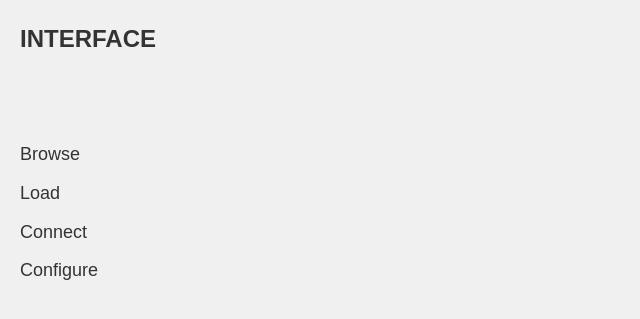
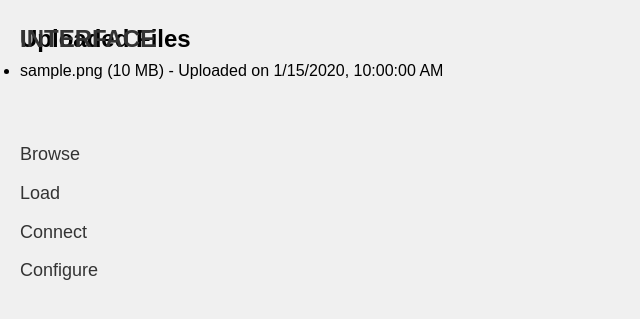
Before and after one commit to NitinGupta75/replit-test1, a FastAPI app: page / in a window 1280 px wide. Shown: the top 319 px of the page, without its empty margins (0-640 px from the left). Run offline with FastAPI, Linux system fonts and the light colour scheme; tables that the repository leaves empty hold one stand-in row (values such as "Sample post").

Commit message:
Agent step completed: Implement a feature to list all uploaded files

```diff
--- a/main.py
+++ b/main.py
@@ -65,6 +65,25 @@
 
     return JSONResponse(content={"message": "File uploaded successfully", "file_id": new_file.id})
 
+@app.get("/list_files")
+async def list_files():
+    db = SessionLocal()
+    files = db.query(UploadedFile).all()
+    db.close()
+
+    file_list = [
+        {
+            "id": file.id,
+            "file_name": file.file_name,
+            "uploaded_date": file.uploaded_date.isoformat(),
+            "size_mb": round(file.size_mb, 2),
+            "file_type": file.file_type
+        }
+        for file in files
+    ]
+
+    return JSONResponse(content={"files": file_list})
+
 if __name__ == "__main__":
     import uvicorn
     uvicorn.run(app, host="0.0.0.0", port=5000)
--- a/static/script.js
+++ b/static/script.js
@@ -7,6 +7,7 @@
     const fileInput = document.getElementById('file-input');
     const fileUploadBtn = document.getElementById('file-upload-btn');
     const googleDriveBtn = document.getElementById('google-drive-btn');
+    const fileList = document.getElementById('file-list');
 
     loadOption.addEventListener('click', function(e) {
         e.preventDefault();
@@ -71,10 +72,34 @@
         .then(data => {
             console.log('File uploaded successfully:', data);
             alert('File uploaded successfully!');
+            fetchFileList(); // Fetch the updated file list after successful upload
         })
         .catch(error => {
             console.error('Error uploading file:', error);
             alert('Error uploading file. Please try again.');
         });
     }
+
+    function fetchFileList() {
+        fetch('/list_files')
+            .then(response => response.json())
+            .then(data => {
+                updateFileList(data.files);
+            })
+            .catch(error => {
+                console.error('Error fetching file list:', error);
+            });
+    }
+
+    function updateFileList(files) {
+        fileList.innerHTML = ''; // Clear existing list
+        files.forEach(file => {
+            const li = document.createElement('li');
+            li.textContent = `${file.file_name} (${file.size_mb} MB) - Uploaded on ${new Date(file.uploaded_date).toLocaleString()}`;
+            fileList.appendChild(li);
+        });
+    }
+
+    // Fetch the file list when the page loads
+    fetchFileList();
 });
--- a/templates/index.html
+++ b/templates/index.html
@@ -29,6 +29,10 @@
                 <a href="#" class="load-item" id="load-image">Image</a>
             </div>
         </div>
+        <div id="file-list-container">
+            <h2>Uploaded Files</h2>
+            <ul id="file-list"></ul>
+        </div>
     </main>
     <script src="/static/script.js"></script>
 </body>
```
